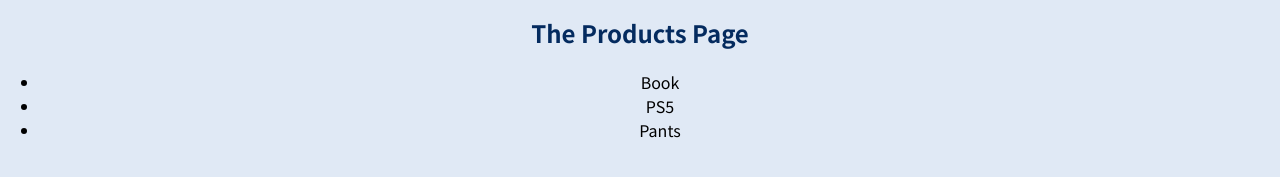
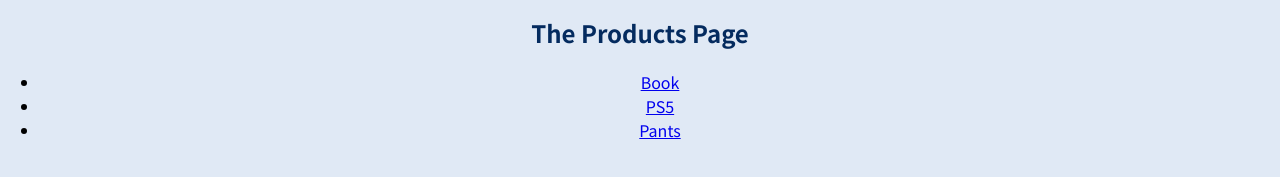
Before and after one commit to Loveday-Alfred/myReactJourney, a React (Create React App) app in the folder routing-routing/: page /products in a window 1280 px wide. Shown: the part 177-354 px from the top of the page. Built offline with nearby package versions, Linux system fonts and the light colour scheme.

Commit message:
using switch

```diff
--- a/routing-routing/src/App.js
+++ b/routing-routing/src/App.js
@@ -1,5 +1,5 @@
 import './App.css';
-import { Route } from 'react-router-dom';
+import { Route, Switch } from 'react-router-dom';
 import Welcome from './pages/Welcome';
 import Products from './pages/Products';
 import Header from './components/Header';
@@ -10,9 +10,11 @@
     <diV>
       <Header />
       <main>
+      <Switch>
         <Route path="/welcome"><Welcome /></Route>
-        <Route path="/products"><Products /></Route>
-        <Route path="/product-detail/:productId"><ProductDetails /></Route>
+        <Route path="/products" exact><Products /></Route>
+        <Route path="/products/:productId"><ProductDetails /></Route>
+      </Switch>
       </main>
     </diV>
   );
--- a/routing-routing/src/pages/Products.js
+++ b/routing-routing/src/pages/Products.js
@@ -1,11 +1,13 @@
+import { Link } from "react-router-dom"
+
 const Products = () => {
     return (
         <section>
           <h1>The Products Page</h1>
           <ul>
-            <li>Book</li>
-            <li>PS5</li>
-            <li>Pants</li>
+            <li><Link to='/products/p1'>Book</Link></li>
+            <li><Link to='/products/p1'>PS5</Link></li>
+            <li><Link to='/products/p1'>Pants</Link></li>
           </ul>
         </section>
     )
```
